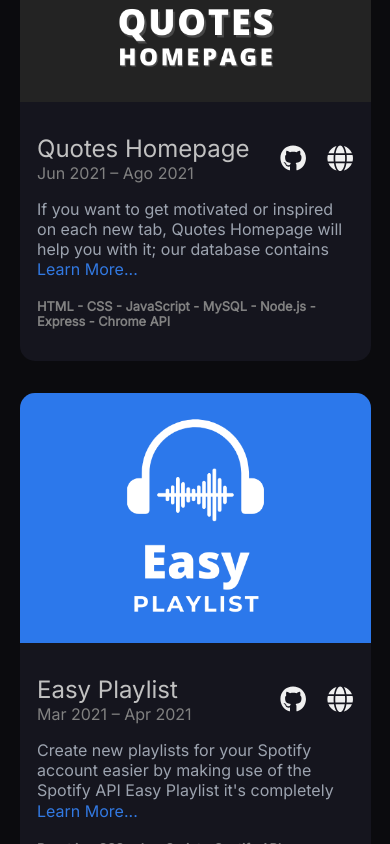
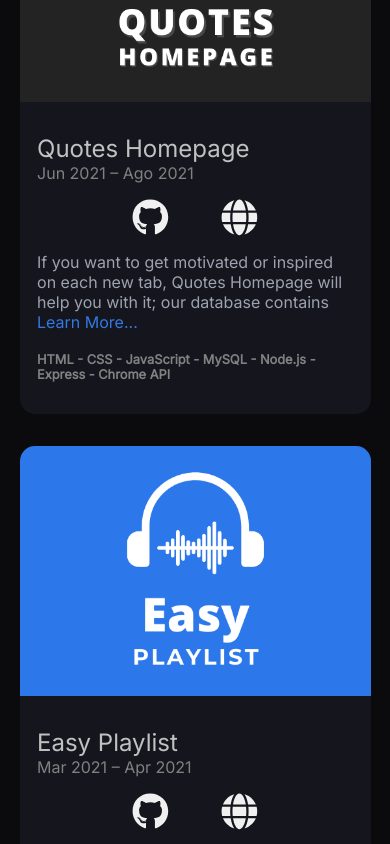
Before and after one commit to JoseNaime/JoseNaime.github.io, a React (Create React App) app: page / in a window 390 px wide. Shown: the part 3180-4024 px from the top of the page. Built offline with nearby package versions, Linux system fonts and the light colour scheme; the HTML template or start-up script is replaced by a standard one.

Commit message:
Responsive projects

```diff
--- a/src/App.css
+++ b/src/App.css
@@ -529,6 +529,22 @@
 		display : block;
 	}
 
+	.featured-project header{
+		display: flex;
+		flex-direction : column;
+	}
+
+	.featured-project__links{
+		display : inline-flex;
+		justify-content : space-around;
+		width: 50%;
+		margin: 1rem auto 0 auto;
+	}
+
+	#projects svg{
+		font-size : 2.3rem;
+	}
+
 	.featured-project .project-image {
 		width  : auto;
 		height : 250px;
```
